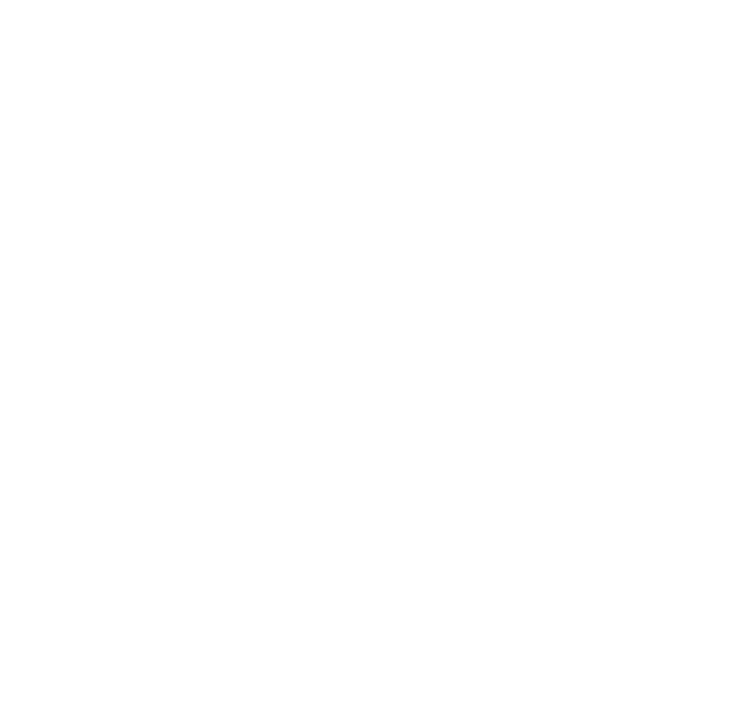
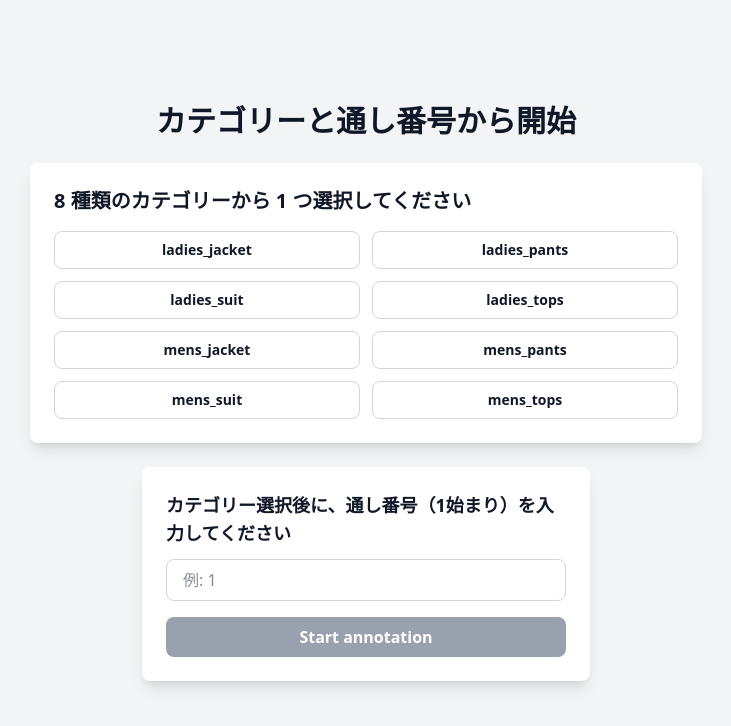
Before and after one commit to sumichann/annotation-app, a React app in the folder frontend/: page /start-by-index in a window 1280 px wide. Before the commit this address had no page. Shown: the top 726 px of the page, without its empty margins (274-1005 px from the left). Built offline with nearby package versions, Linux system fonts and the light colour scheme; the HTML template or start-up script is replaced by a standard one.

Commit message:
戻るボタン追加、通し番号は別ページに移動

```diff
--- a/frontend/src/App.tsx
+++ b/frontend/src/App.tsx
@@ -1,11 +1,13 @@
 import { Routes, Route } from 'react-router-dom'
 import HomePage from './pages/HomePage'
 import ItemPage from './pages/ItemPage'
+import StartByIndexPage from './pages/StartByIndexPage'
 
 function App() {
   return (
     <Routes>
       <Route path="/" element={<HomePage />} />
+      <Route path="/start-by-index" element={<StartByIndexPage />} />
       <Route path="/item/:itemId" element={<ItemPage />} />
     </Routes>
   )
--- a/frontend/src/pages/HomePage.tsx
+++ b/frontend/src/pages/HomePage.tsx
@@ -1,10 +1,21 @@
+import { Link } from 'react-router-dom'
 import ProgressSection from '../components/ProgressSection'
 
 function HomePage() {
     return (
         <div className="min-h-screen bg-gray-100 dark:bg-gray-900 flex flex-col items-center justify-center p-8">
             <h1 className="text-4xl font-bold text-gray-900 dark:text-white mb-8">Annotation application</h1>
+
             <ProgressSection />
+
+            <div className="mt-6">
+                <Link
+                    to="/start-by-index"
+                    className="inline-block bg-indigo-500 hover:bg-indigo-600 text-white font-semibold py-2 px-6 rounded-lg transition-colors"
+                >
+                    カテゴリーと通し番号から開始する
+                </Link>
+            </div>
         </div>
     )
 }
--- a/frontend/src/pages/ItemPage.tsx
+++ b/frontend/src/pages/ItemPage.tsx
@@ -16,6 +16,7 @@
     const [items, setItems] = useState<Item[]>([])
     const [loading, setLoading] = useState(true)
     const [loadingNext, setLoadingNext] = useState(false)
+    const [loadingPrev, setLoadingPrev] = useState(false)
     const [error, setError] = useState<string | null>(null)
 
     const fetchItems = useCallback(async () => {
@@ -77,6 +78,74 @@
         } catch (err) {
             alert(err instanceof Error ? err.message : 'Failed to update verification')
             throw err
+        }
+    }
+
+    const handlePrevItem = async () => {
+        if (!category) {
+            alert('カテゴリーが指定されていません')
+            return
+        }
+        const currentIndex = items[0]?.index
+        if (currentIndex == null || typeof currentIndex !== 'number') {
+            alert('現在の通し番号が取得できません（index がありません）')
+            return
+        }
+
+        const username = searchParams.get('username')?.trim() || undefined
+
+        let prevIndex: number
+        if (username) {
+            try {
+                const prevRes = await fetch(
+                    `${getApiUrl()}/progress/prev-index?username=${encodeURIComponent(
+                        username
+                    )}&category=${encodeURIComponent(category)}&before_index=${currentIndex}`
+                )
+                if (!prevRes.ok) throw new Error('Failed to fetch prev index')
+                const prevData = await prevRes.json()
+                if (prevData.prev_index == null) {
+                    alert('このカテゴリでこれ以上前の担当範囲はありません')
+                    return
+                }
+                prevIndex = prevData.prev_index
+            } catch (err) {
+                alert(err instanceof Error ? err.message : '前の index の取得に失敗しました')
+                return
+            }
+        } else {
+            prevIndex = currentIndex - 1
+            if (prevIndex < 1) {
+                alert('これ以上前のアイテムはありません')
+                return
+            }
+        }
+
+        try {
+            setLoadingPrev(true)
+            const response = await fetch(
+                `${getApiUrl()}/items/by-index?category=${encodeURIComponent(category)}&index=${prevIndex}`
+            )
+
+            if (!response.ok) {
+                if (response.status === 404) {
+                    alert('前のアイテムがありません')
+                    return
+                }
+                throw new Error('Failed to fetch previous item')
+            }
+
+            const data = await response.json()
+            const nextQuery = new URLSearchParams(searchParams)
+            if (data?.anon_item_id) {
+                navigate(`/item/${data.anon_item_id}?${nextQuery.toString()}`)
+            } else {
+                alert('アイテムの取得に失敗しました')
+            }
+        } catch (err) {
+            alert(err instanceof Error ? err.message : 'エラーが発生しました')
+        } finally {
+            setLoadingPrev(false)
         }
     }
 
@@ -158,6 +227,14 @@
                             ← Back to Home
                         </button>
                         {category && (
+                            <div className="flex gap-2">
+                                <button
+                                    onClick={handlePrevItem}
+                                    disabled={loadingPrev || items[0]?.index == null}
+                                    className="bg-gray-500 hover:bg-gray-600 text-white font-semibold py-2 px-4 rounded-lg transition-colors disabled:bg-gray-400 disabled:cursor-not-allowed"
+                                >
+                                    {loadingPrev ? '読み込み中...' : '← 前へ'}
+                                </button>
                                 <button
                                     onClick={handleNextItem}
                                     disabled={loadingNext || items[0]?.index == null}
@@ -165,6 +242,7 @@
                                 >
                                     {loadingNext ? '読み込み中...' : '次へ →'}
                                 </button>
+                            </div>
                         )}
                     </div>
                     <h1 className="text-3xl font-bold text-gray-900 dark:text-white">
--- /dev/null
+++ b/frontend/src/pages/StartByIndexPage.tsx
@@ -0,0 +1,131 @@
+import { useState } from 'react'
+import { useNavigate } from 'react-router-dom'
+import { getApiUrl } from '../lib/api'
+
+function StartByIndexPage() {
+    const [indexInput, setIndexInput] = useState('')
+    const [selectedCategory, setSelectedCategory] = useState<string | null>(null)
+    const [loading, setLoading] = useState(false)
+    const [error, setError] = useState<string | null>(null)
+    const navigate = useNavigate()
+
+    const categories = [
+        'ladies_jacket',
+        'ladies_pants',
+        'ladies_suit',
+        'ladies_tops',
+        'mens_jacket',
+        'mens_pants',
+        'mens_suit',
+        'mens_tops',
+    ]
+
+    const handleStartAnnotation = async () => {
+        if (!selectedCategory) return
+        const index = parseInt(indexInput.trim(), 10)
+        if (!indexInput.trim() || isNaN(index) || index < 1) {
+            setError('1以上の通し番号を入力してください')
+            return
+        }
+        setError(null)
+        setLoading(true)
+        try {
+            const res = await fetch(
+                `${getApiUrl()}/items/by-index?category=${encodeURIComponent(selectedCategory)}&index=${index}`
+            )
+            if (!res.ok) {
+                if (res.status === 404) {
+                    setError('指定した番号のアイテムが見つかりませんでした')
+                    return
+                }
+                throw new Error('Failed to fetch item')
+            }
+            const data = await res.json()
+            if (data?.anon_item_id) {
+                navigate(
+                    `/item/${data.anon_item_id}?category=${encodeURIComponent(selectedCategory)}`
+                )
+            } else {
+                setError('アイテムの取得に失敗しました')
+            }
+        } catch (err) {
+            setError(err instanceof Error ? err.message : 'エラーが発生しました')
+        } finally {
+            setLoading(false)
+        }
+    }
+
+    return (
+        <div className="min-h-screen bg-gray-100 dark:bg-gray-900 flex flex-col items-center justify-center p-8">
+            <h1 className="text-3xl font-bold text-gray-900 dark:text-white mb-6">
+                カテゴリーと通し番号から開始
+            </h1>
+
+            {/* カテゴリー選択セクション */}
+            <div className="bg-white dark:bg-gray-800 rounded-lg shadow-lg p-6 w-full max-w-2xl mb-6">
+                <h2 className="text-xl font-semibold text-gray-900 dark:text-white mb-4">
+                    8 種類のカテゴリーから 1 つ選択してください
+                </h2>
+                <div className="grid grid-cols-2 sm:grid-cols-4 gap-3">
+                    {categories.map((category) => (
+                        <button
+                            key={category}
+                            type="button"
+                            onClick={() => setSelectedCategory(category)}
+                            className="px-3 py-2 rounded-lg text-sm font-semibold border transition-colors bg-white dark:bg-gray-700 text-gray-900 dark:text-white border-gray-300 dark:border-gray-600 hover:bg-gray-100 dark:hover:bg-gray-600"
+                            style={
+                                selectedCategory === category
+                                    ? {
+                                        backgroundColor: '#3b82f6',
+                                        color: '#ffffff',
+                                        borderColor: '#3b82f6',
+                                    }
+                                    : undefined
+                            }
+                        >
+                            {category}
+                        </button>
+                    ))}
+                </div>
+                {selectedCategory && (
+                    <p className="mt-4 text-sm text-gray-700 dark:text-gray-300">
+                        選択中のカテゴリー: <span className="font-semibold">{selectedCategory}</span>
+                    </p>
+                )}
+            </div>
+
+            {/* 通し番号（index）入力セクション */}
+            <div className="bg-white dark:bg-gray-800 rounded-lg shadow-lg p-6 w-full max-w-md mb-4">
+                <h2 className="text-lg font-semibold text-gray-900 dark:text-white mb-3">
+                    カテゴリー選択後に、通し番号（1始まり）を入力してください
+                </h2>
+                <input
+                    type="number"
+                    min={1}
+                    value={indexInput}
+                    onChange={(e) => setIndexInput(e.target.value)}
+                    placeholder="例: 1"
+                    className="w-full px-4 py-2 border border-gray-300 dark:border-gray-600 rounded-lg mb-4 bg-white dark:bg-gray-700 text-gray-900 dark:text-white focus:outline-none focus:ring-2 focus:ring-blue-500"
+                    onKeyPress={(e) => {
+                        if (e.key === 'Enter') {
+                            handleStartAnnotation()
+                        }
+                    }}
+                    disabled={!selectedCategory}
+                />
+                {error && (
+                    <p className="text-red-500 text-sm mb-3">{error}</p>
+                )}
+                <button
+                    onClick={handleStartAnnotation}
+                    className="w-full bg-blue-500 hover:bg-blue-600 text-white font-semibold py-2 px-4 rounded-lg transition-colors disabled:bg-gray-400 disabled:cursor-not-allowed"
+                    disabled={!selectedCategory || !indexInput.trim() || loading}
+                >
+                    {loading ? '読み込み中...' : 'Start annotation'}
+                </button>
+            </div>
+        </div>
+    )
+}
+
+export default StartByIndexPage
```
Lines whose indentation alone changed are shown as unchanged.
